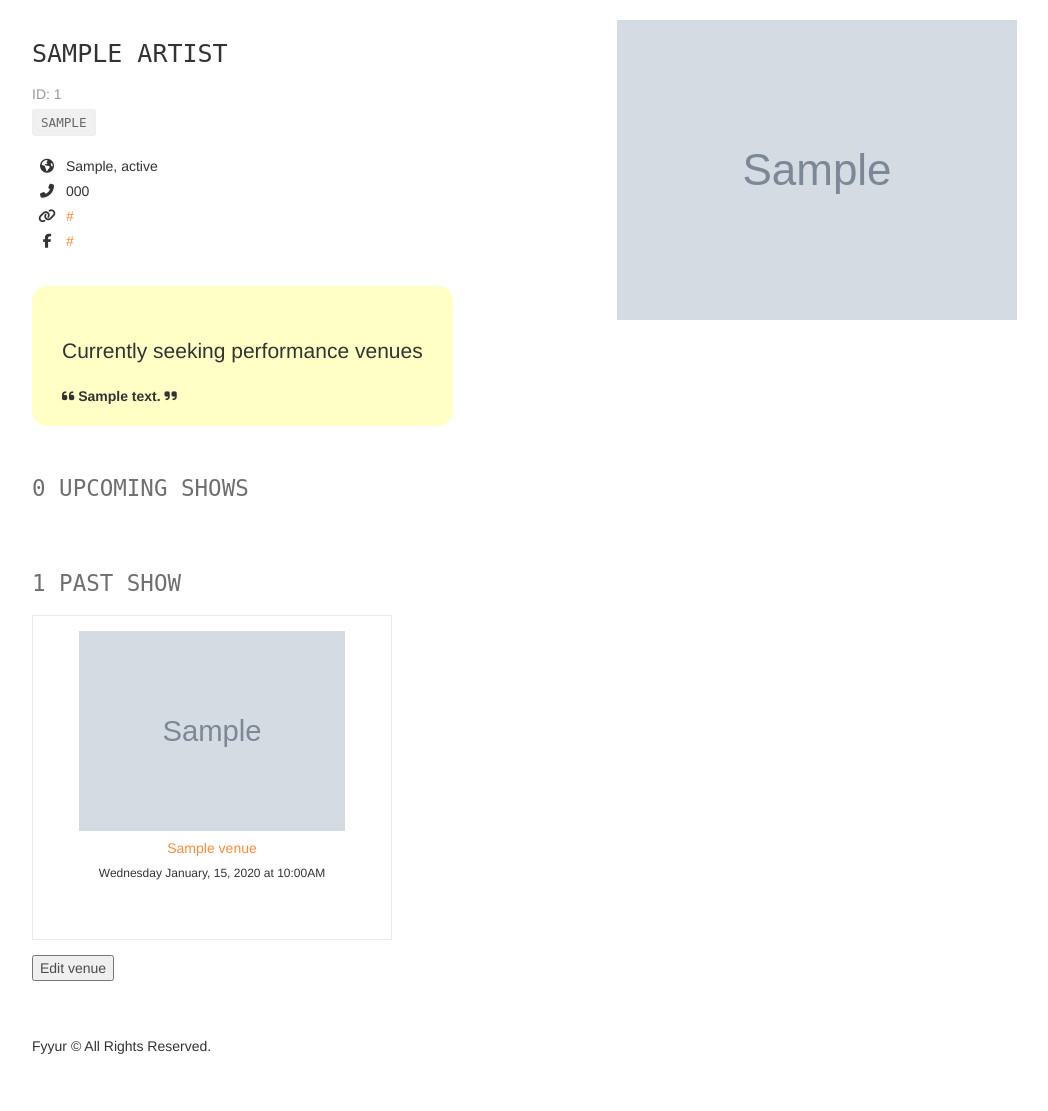
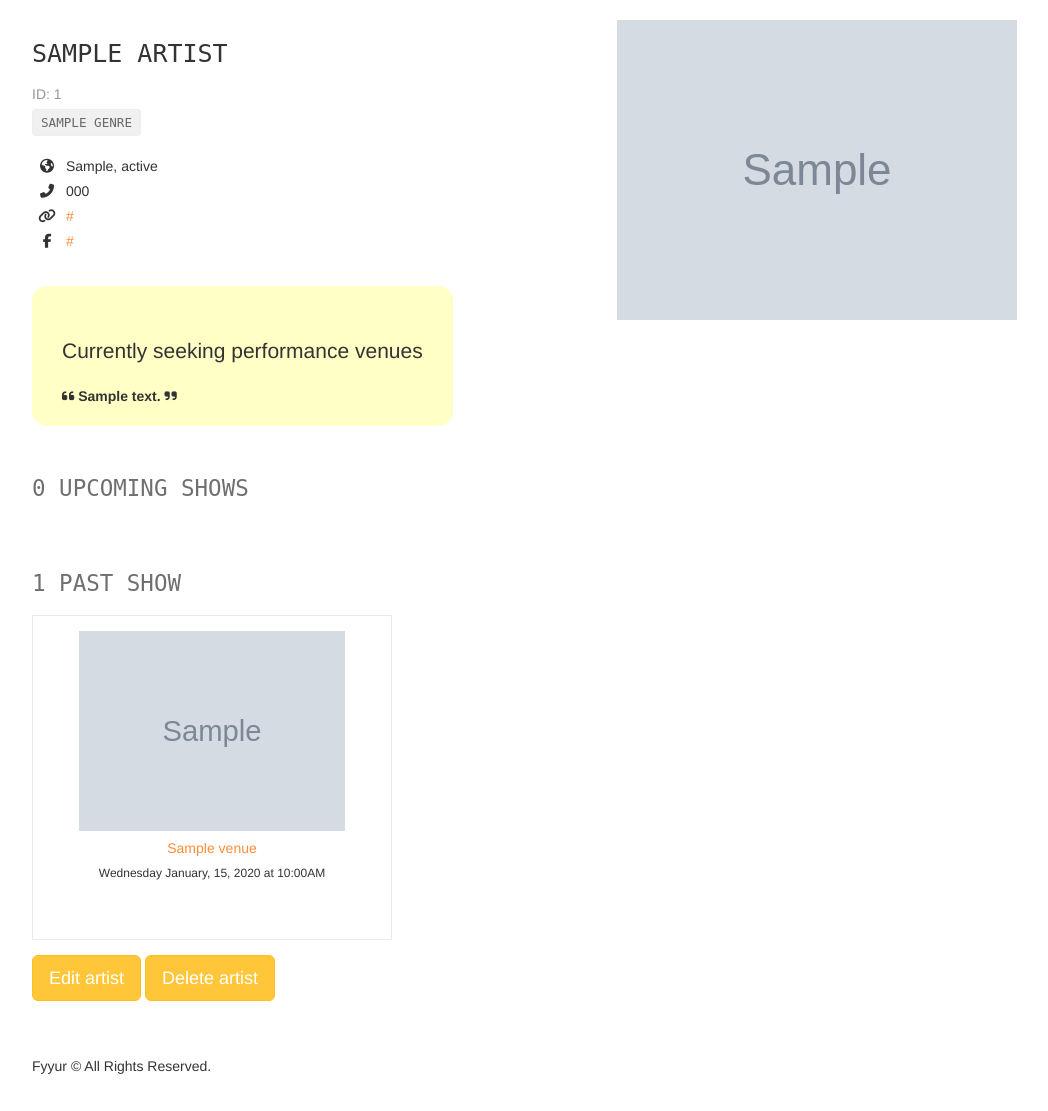
Before and after one commit to alihasan6336/fyyur, a Flask app: page /artists/1 in a window 1280 px wide. Shown: the part 60-1171 px from the top of the page, without its empty margins (38-1086 px from the left). Before the commit the page ends 1114 px from the top, so only its background shows below. Run offline with Flask 2, Linux system fonts and the light colour scheme; tables that the repository leaves empty hold one stand-in row (values such as "Sample post"); grey boxes marked "Sample" are stand-in pictures; some libraries are stand-ins or nearby versions.

Commit message:
genres table commit

```diff
--- a/app.py
+++ b/app.py
@@ -38,9 +38,11 @@ show = db.Table('show',
     db.Column('start_time', db.DateTime, nullable=False, default=datetime.datetime.utcnow)
 )
 
-# class Genre(db.Model):
-#     __tablename__ = 'Genre'
-
+genre = db.Table('genre',
+    db.Column('artist_id', db.Integer, db.ForeignKey('Artist.id')),
+    db.Column('venue_id', db.Integer, db.ForeignKey('Venue.id')),
+    db.Column('name', db.String(120), nullable=False)
+)
 
 class Venue(db.Model):
     __tablename__ = 'Venue'
@@ -51,7 +53,6 @@ class Venue(db.Model):
     state = db.Column(db.String(120))
     address = db.Column(db.String(120))
     phone = db.Column(db.String(120))
-    genres = db.Column(db.String(120))
     seeking_talent = db.Column(db.Boolean, default=False)
     seeking_description = db.Column(db.String(500))
     website = db.Column(db.String(500))
@@ -59,9 +60,6 @@ class Venue(db.Model):
     facebook_link = db.Column(db.String(120))
     artists = db.relationship('Artist', secondary=show,
       backref=db.backref('venues', lazy=True))
-
-    # def __repr__(self):
-    #   return f'[{self.id}, {self.name}, {self.city}, {self.state}, {self.address}, {self.phone}, {self.genres}, {self.image_link}, {self.facebook_link}]'
 
     # TODO: implement any missing fields, as a database migration using Flask-Migrate|||
 
@@ -73,7 +71,6 @@ class Artist(db.Model):
     city = db.Column(db.String(120))
     state = db.Column(db.String(120))
     phone = db.Column(db.String(120))
-    genres = db.Column(db.String(120))
     seeking_venue = db.Column(db.Boolean, default=False)
     seeking_description = db.Column(db.String(500))
     website = db.Column(db.String(500))
@@ -253,11 +250,16 @@ def show_venue(venue_id):
 
   print(upcoming_shows, "              ", past_shows)
 
+  genres = []
+  for genreValue in db.session.query(genre).filter_by(venue_id=venue.id).all():
+    genres.append(genreValue.name)
+    print(genreValue.name)
+
 
   data = {
     "id": venue.id,
     "name": venue.name,
-    "genres": [venue.genres],
+    "genres": genres,
     "address": venue.address,
     "city": venue.city,
     "state": venue.state,
@@ -273,9 +275,9 @@ def show_venue(venue_id):
     "upcoming_shows_count": upcoming_shows_count,
   }
 
-  print()
-  print()
-  print(data)
+  # print()
+  # print()
+  # print(data)
 
   # data1={
   #   "id": 1,
@@ -376,7 +378,7 @@ def create_venue_submission():
     state = request.form['state']
     address = request.form['address']
     phone = request.form['phone']
-    genres = request.form['genres']
+    genres = request.form.getlist('genres')
     seeking_talent = True if request.form['seeking_talent'].lower() == 'yes' else False
     seeking_description = request.form['seeking_description']
     website = request.form['website']
@@ -385,9 +387,14 @@ def create_venue_submission():
 
     # WITH NOT VALIDATION ON FORM FIELDS
 
-    venue = Venue(name=name, city=city, state=state, address=address, phone=phone, genres=genres, seeking_talent=seeking_talent, seeking_description=seeking_description, website=website, image_link=image_link, facebook_link=facebook_link)
+    venue = Venue(name=name, city=city, state=state, address=address, phone=phone, seeking_talent=seeking_talent, seeking_description=seeking_description, website=website, image_link=image_link, facebook_link=facebook_link)
     db.session.add(venue)
     db.session.commit()
+
+    for genreValue in genres:
+      genreR = genre.insert().values(venue_id=venue.id, name=genreValue)
+      db.session.execute(genreR)
+      db.session.commit()
 
     # on successful db insert, flash success
     flash('Venue ' + name + ' was successfully listed!')
@@ -405,12 +412,32 @@ def create_venue_submission():
 @app.route('/venues/<venue_id>/delete')
 def delete_venue(venue_id):
   try:
+    deletedRows = genre.delete().where(genre.c.venue_id == venue_id)
+    db.session.execute(deletedRows)
     Venue.query.filter_by(id=venue_id).delete()
     db.session.commit()
     flash('Venue with id ' + venue_id + ' was deleted!')
   except Exception as e:
     db.session.rollback()
     flash('Somthing went wrong!. Could not delete venue with id ' + venue_id)
+    print(e)
+  finally:
+    db.session.close()
+
+  return redirect('/')
+
+@app.route('/artists/<artist_id>/delete')
+def delete_artist(artist_id):
+  try:
+    deletedRows = genre.delete().where(genre.c.artist_id == artist_id)
+    db.session.execute(deletedRows)
+
+    Artist.query.filter_by(id=artist_id).delete()
+    db.session.commit()
+    flash('Artist with id ' + artist_id + ' was deleted!')
+  except Exception as e:
+    db.session.rollback()
+    flash('Somthing went wrong!. Could not delete artist with id ' + artist_id)
     print(e)
   finally:
     db.session.close()
@@ -521,10 +548,16 @@ def show_artist(artist_id):
   print(upcoming_shows, "              ", past_shows)
 
 
+  genres = []
+  for genreValue in db.session.query(genre).filter_by(artist_id=artist.id).all():
+    genres.append(genreValue.name)
+    print(genreValue.name)
+
+
   data = {
     "id": artist.id,
     "name": artist.name,
-    "genres": [artist.genres],
+    "genres": genres,
     "city": artist.city,
     "state": artist.state,
     "phone": artist.phone,
@@ -625,10 +658,17 @@ def edit_artist(artist_id):
 
   form = ArtistForm(obj=artist)
 
+  genres = []
+  for genreValue in db.session.query(genre).filter_by(artist_id=artist_id).all():
+    genres.append(genreValue.name)
+    print(genreValue.name)
+
+
+
   artist={
     "id": artist.id,
     "name": artist.name,
-    "genres": [artist.genres],
+    "genres": genres,
     "city": artist.city,
     "state": artist.state,
     "phone": artist.phone,
@@ -665,7 +705,7 @@ def edit_artist_submission(artist_id):
     city = request.form['city']
     state = request.form['state']
     phone = request.form['phone']
-    genres = request.form['genres']
+    genres = request.form.getlist('genres')
     seeking_venue = True if request.form['seeking_venue'].lower() == 'yes' else False
     seeking_description = request.form['seeking_description']
     website = request.form['website']
@@ -678,12 +718,21 @@ def edit_artist_submission(artist_id):
     artist.city = city
     artist.state = state
     artist.phone = phone
-    artist.genres = genres
     artist.seeking_venue = seeking_venue
     artist.seeking_description = seeking_description
     artist.website = website
     artist.image_link = image_link
     artist.facebook_link = facebook_link
+
+
+    deletedRows = genre.delete().where(genre.c.artist_id == artist_id)
+    db.session.execute(deletedRows)
+    db.session.commit()
+
+    for genreValue in genres:
+      genreR = genre.insert().values(artist_id=artist_id, name=genreValue)
+      db.session.execute(genreR)
+      db.session.commit()
 
     db.session.commit()
     flash("Your edit have been saved")
@@ -703,10 +752,15 @@ def edit_venue(venue_id):
 
   form = VenueForm(obj=venue)
 
+  genres = []
+  for genreValue in db.session.query(genre).filter_by(venue_id=venue_id).all():
+    genres.append(genreValue.name)
+    print(genreValue.name)
+
   venue={
     "id": venue.id,
     "name": venue.name,
-    "genres": [venue.genres],
+    "genres": genres,
     "address": venue.address,
     "city": venue.city,
     "state": venue.state,
@@ -748,7 +802,7 @@ def edit_venue_submission(venue_id):
     state = request.form['state']
     address = request.form['address']
     phone = request.form['phone']
-    genres = request.form['genres']
+    genres = request.form.getlist('genres')
     seeking_talent = True if request.form['seeking_talent'].lower() == 'yes' else False
     seeking_description = request.form['seeking_description']
     website = request.form['website']
@@ -762,12 +816,20 @@ def edit_venue_submission(venue_id):
     venue.state = state
     venue.address = address
     venue.phone = phone
-    venue.genres = genres
     venue.seeking_venue = seeking_talent
     venue.seeking_description = seeking_description
     venue.website = website
     venue.image_link = image_link
     venue.facebook_link = facebook_link
+
+    deletedRows = genre.delete().where(genre.c.venue_id == venue_id)
+    db.session.execute(deletedRows)
+    db.session.commit()
+
+    for genreValue in genres:
+      genreR = genre.insert().values(venue_id=venue_id, name=genreValue)
+      db.session.execute(genreR)
+      db.session.commit()
 
     db.session.commit()
     flash("Your edit have been saved")
@@ -799,7 +861,7 @@ def create_artist_submission():
     city = request.form['city']
     state = request.form['state']
     phone = request.form['phone']
-    genres = request.form['genres']
+    genres = request.form.getlist('genres')
     seeking_venue = True if request.form['seeking_venue'].lower() == 'yes' else False
     seeking_description = request.form['seeking_description']
     website = request.form['website']
@@ -808,9 +870,14 @@ def create_artist_submission():
 
     # WITH NOT VALIDATION ON FORM FIELDS
 
-    artist = Artist(name=name, city=city, state=state, phone=phone, genres=genres, seeking_venue=seeking_venue, seeking_description=seeking_description, website=website, image_link=image_link, facebook_link=facebook_link)
+    artist = Artist(name=name, city=city, state=state, phone=phone, seeking_venue=seeking_venue, seeking_description=seeking_description, website=website, image_link=image_link, facebook_link=facebook_link)
     db.session.add(artist)
     db.session.commit()
+
+    for genreValue in genres:
+      genreR = genre.insert().values(artist_id=artist.id, name=genreValue)
+      db.session.execute(genreR)
+      db.session.commit()
 
     flash('Artist ' + name + ' was successfully listed!')
 
--- a/templates/pages/show_artist.html
+++ b/templates/pages/show_artist.html
@@ -71,7 +71,10 @@
 		{% endfor %}
 	</div>
 	<div>
-		<a href="/artists/{{ artist.id }}/edit"><button style="color: rgb(74, 74, 74);">Edit venue</button></a>
+		<a href="/artists/{{ artist.id }}/edit"><button class="btn btn-primary btn-lg">Edit artist</button></a>
+		<a href="/artists/{{ artist.id }}/delete">
+			<button class="btn btn-primary btn-lg" type="submit">Delete artist</button>
+		</a>
 	</div>
 </section>
 
--- a/templates/pages/show_venue.html
+++ b/templates/pages/show_venue.html
@@ -74,9 +74,9 @@
 		{% endfor %}
 	</div>
 	<div>
-		<a href="/venues/{{ venue.id }}/edit"><button style="color: rgb(74, 74, 74);">Edit venue</button></a>
+		<a href="/venues/{{ venue.id }}/edit"><button class="btn btn-primary btn-lg">Edit venue</button></a>
 		<a href="/venues/{{ venue.id }}/delete">
-			<button style="color: rgb(74, 74, 74);" type="submit">Delete venue</button>
+			<button class="btn btn-primary btn-lg" type="submit">Delete venue</button>
 		</a>
 	</div>
 </section>
```
Also changed, not shown: migrations/versions/c475ba3408f4_.py (added, +36 -0 lines).
